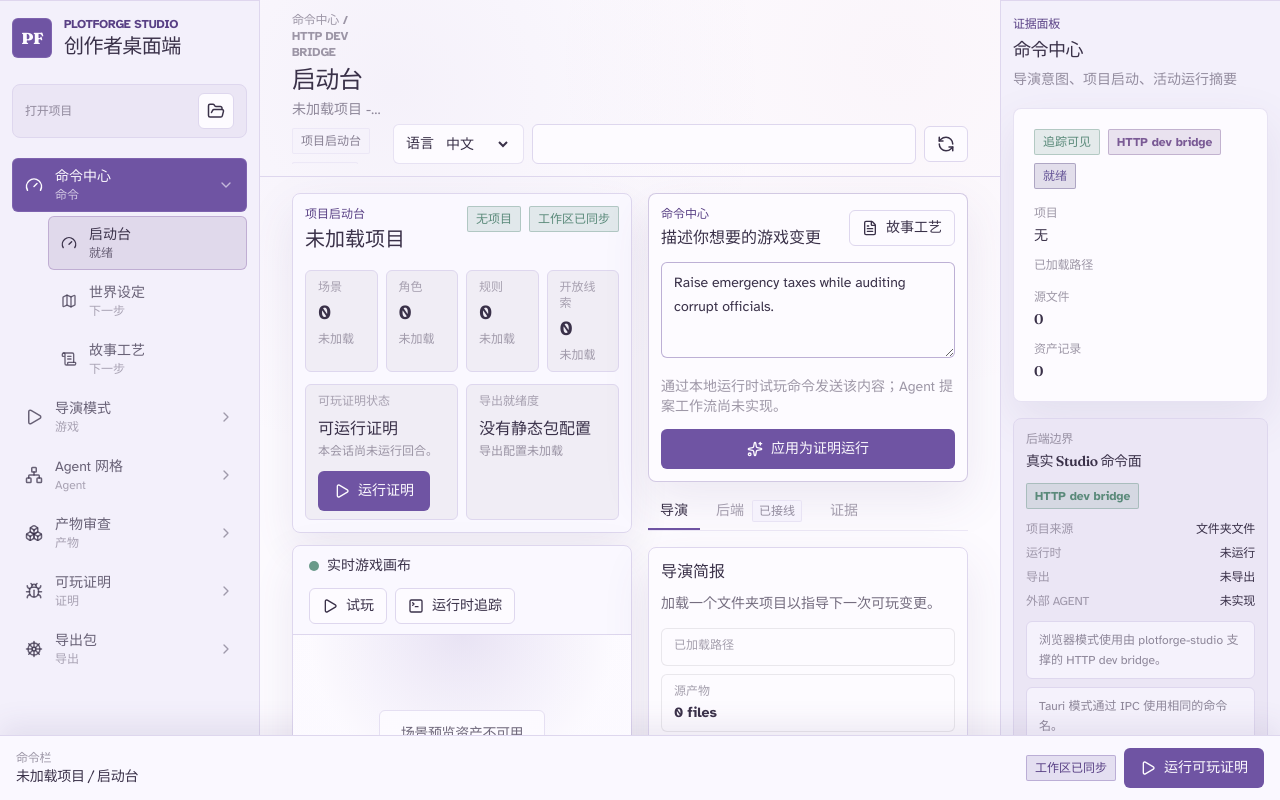
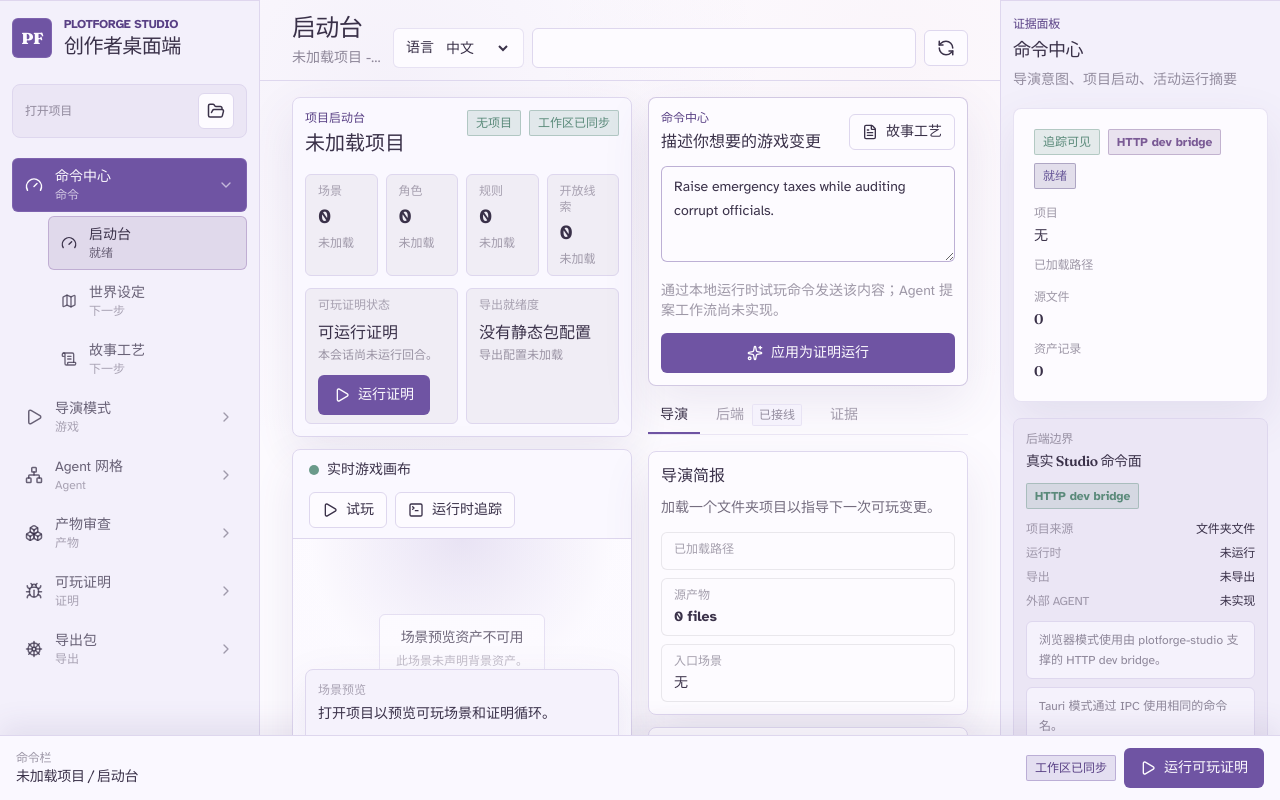
Before and after one commit to zhu1090093659/plotforge, a React (Vite) app in the folder apps/creator-desktop/: page / in a window 1280 px wide. Built offline with nearby package versions, Linux system fonts and the light colour scheme.

Commit message:
refactor(desktop): drop Studio header eyebrow + badges chips

```diff
--- a/apps/creator-desktop/src/App.tsx
+++ b/apps/creator-desktop/src/App.tsx
@@ -686,14 +686,8 @@
         toggleWorkflowExpand(id as AgentNativeWorkflowId)
       }
       header={{
-        eyebrow: `${t(activeWorkflowMeta.labelKey)} / ${dataSource.runtimeName}`,
         title: t(activeSectionMeta.labelKey),
         subtitle: `${projectSummary?.title ?? t("app.noProjectLoaded")} - ${t(activeWorkflowMeta.descriptionKey)}`,
-        badges: activeScreenReferences.map((reference) => ({
-          id: reference.id,
-          label: t(reference.titleKey),
-          title: reference.fileName,
-        })),
       }}
       topActions={
         <>
--- a/apps/creator-desktop/src/studioUi.tsx
+++ b/apps/creator-desktop/src/studioUi.tsx
@@ -61,14 +61,8 @@
 }
 
 interface StudioShellHeader {
-  eyebrow: string;
   title: string;
   subtitle: string;
-  badges: Array<{
-    id: string;
-    label: string;
-    title?: string;
-  }>;
 }
 
 interface StudioShellProps {
@@ -179,24 +173,12 @@
                 <Menu aria-hidden size={18} />
               </button>
               <div className="min-w-0">
-                <div className="flex min-w-0 flex-wrap items-baseline gap-x-3 gap-y-1">
-                  <p className="text-xs font-semibold uppercase tracking-tightish text-graphite-700/65">
-                    {header.eyebrow}
-                  </p>
-                  <h2 className="font-display text-xl font-semibold tracking-display text-ink xl:text-2xl">
-                    {header.title}
-                  </h2>
-                </div>
+                <h2 className="font-display text-xl font-semibold tracking-display text-ink xl:text-2xl">
+                  {header.title}
+                </h2>
                 <p className="mt-1 max-w-3xl truncate text-sm leading-5 text-graphite-700/75">
                   {header.subtitle}
                 </p>
-                <div className="mt-2 flex max-h-9 flex-wrap gap-2 overflow-hidden">
-                  {header.badges.map((badge) => (
-                    <StudioStatusChip key={badge.id} title={badge.title}>
-                      {badge.label}
-                    </StudioStatusChip>
-                  ))}
-                </div>
               </div>
             </div>
             <div className="flex w-full min-w-0 flex-wrap items-center gap-2 lg:w-auto lg:flex-nowrap lg:justify-end">
```
Also changed, not shown: 1 other file (tests, documents, lock files or other folders).
